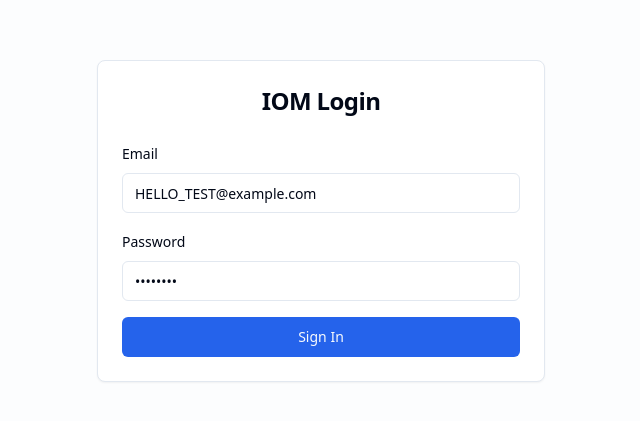
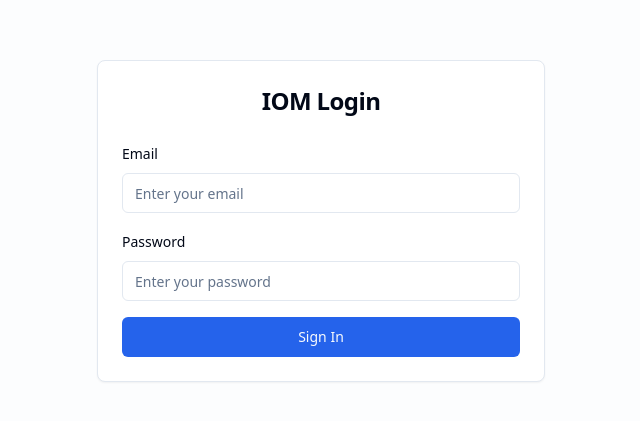
Before and after one commit to Amisha0031/Inventorymanagement, a React (Vite) app in the folder frontend/: page /login in a window 1280 px wide. Shown: the part 179-600 px from the top of the page, without its empty margins (319-959 px from the left). Built offline with nearby package versions, Linux system fonts and the light colour scheme; the HTML template or start-up script is replaced by a standard one.

Commit message:
Fix login page

```diff
--- a/frontend/src/pages/Login.tsx
+++ b/frontend/src/pages/Login.tsx
@@ -6,23 +6,31 @@ import { Input } from '../components/ui/input';
 import { Card, CardContent, CardHeader, CardTitle } from '../components/ui/card';
 
 const Login = () => {
-  const [email, setEmail] = useState('HELLO_TEST@example.com');
-  const [password, setPassword] = useState('password');
+  const [email, setEmail] = useState('');
+  const [password, setPassword] = useState('');
   const [error, setError] = useState('');
   const navigate = useNavigate();
 
   const handleLogin = async (e: React.FormEvent) => {
     e.preventDefault();
+    setError('');
+
     try {
-      // Since it's OAuth2PasswordRequestForm, we need URL encoded data
       const formData = new URLSearchParams();
       formData.append('username', email);
       formData.append('password', password);
 
-      const res = await api.post('/login', formData);
+      const res = await api.post('/login', formData, {
+        headers: {
+          'Content-Type': 'application/x-www-form-urlencoded',
+        },
+      });
+
       localStorage.setItem('token', res.data.access_token);
+
       navigate('/');
-    } catch (err) {
+    } catch (error) {
+      console.error(error);
       setError('Invalid credentials');
     }
   };
@@ -30,35 +38,50 @@ const Login = () => {
   return (
     <div className="flex h-screen items-center justify-center bg-muted/20">
       <Card className="w-full max-w-md">
-        <CardHeader className="space-y-1">
-          <CardTitle className="text-2xl font-bold text-center">IOM Login</CardTitle>
+        <CardHeader>
+          <CardTitle className="text-2xl font-bold text-center">
+            IOM Login
+          </CardTitle>
         </CardHeader>
+
         <CardContent>
           <form onSubmit={handleLogin} className="space-y-4">
-            {error && <div className="text-red-500 text-sm text-center">{error}</div>}
+            {error && (
+              <div className="text-red-500 text-sm text-center">
+                {error}
+              </div>
+            )}
+
             <div className="space-y-2">
               <label className="text-sm font-medium">Email</label>
               <Input
                 type="email"
+                placeholder="Enter your email"
                 value={email}
                 onChange={(e) => setEmail(e.target.value)}
                 required
               />
             </div>
+
             <div className="space-y-2">
               <label className="text-sm font-medium">Password</label>
               <Input
                 type="password"
+                placeholder="Enter your password"
                 value={password}
                 onChange={(e) => setPassword(e.target.value)}
                 required
               />
             </div>
-            <Button type="submit" className="w-full">Sign In</Button>
+
+            <Button type="submit" className="w-full">
+              Sign In
+            </Button>
           </form>
         </CardContent>
       </Card>
     </div>
   );
 };
+
 export default Login;
```
